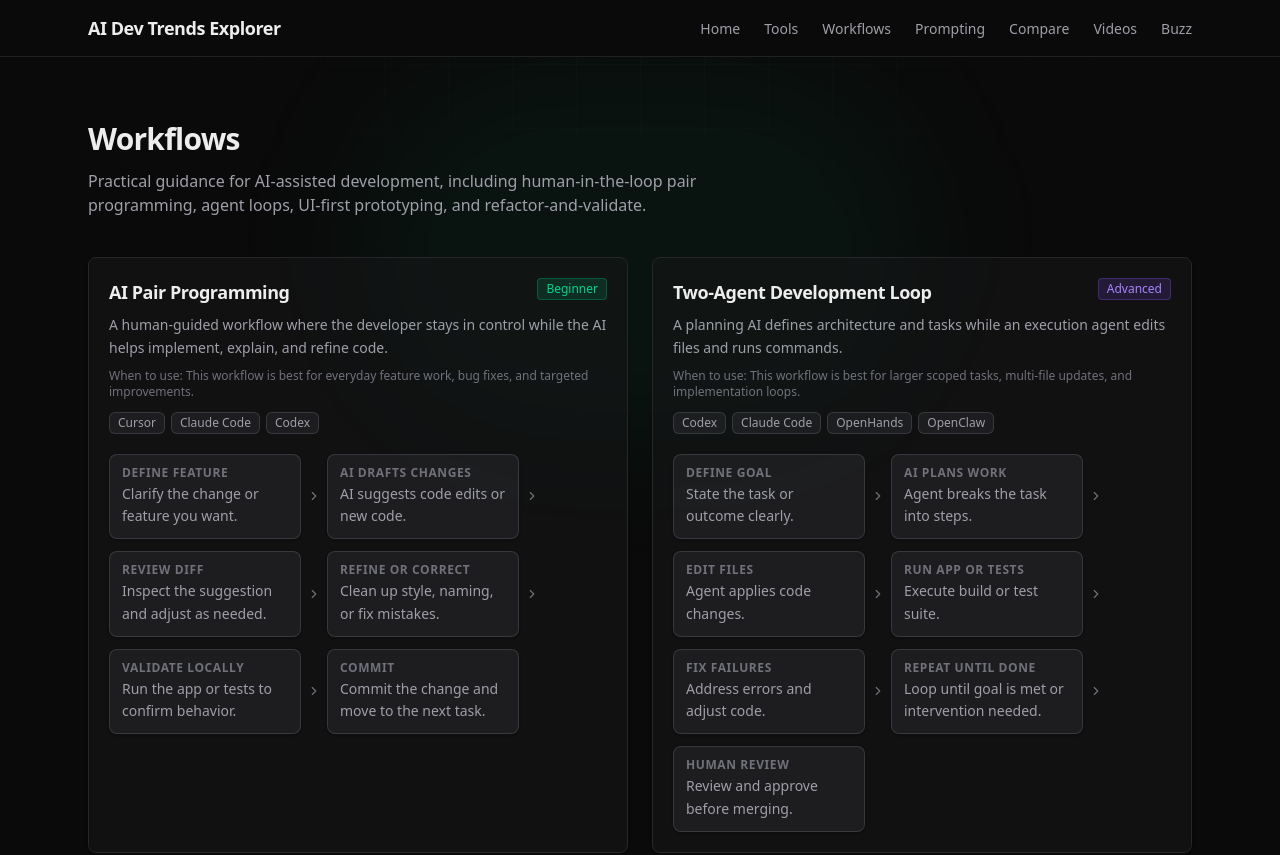
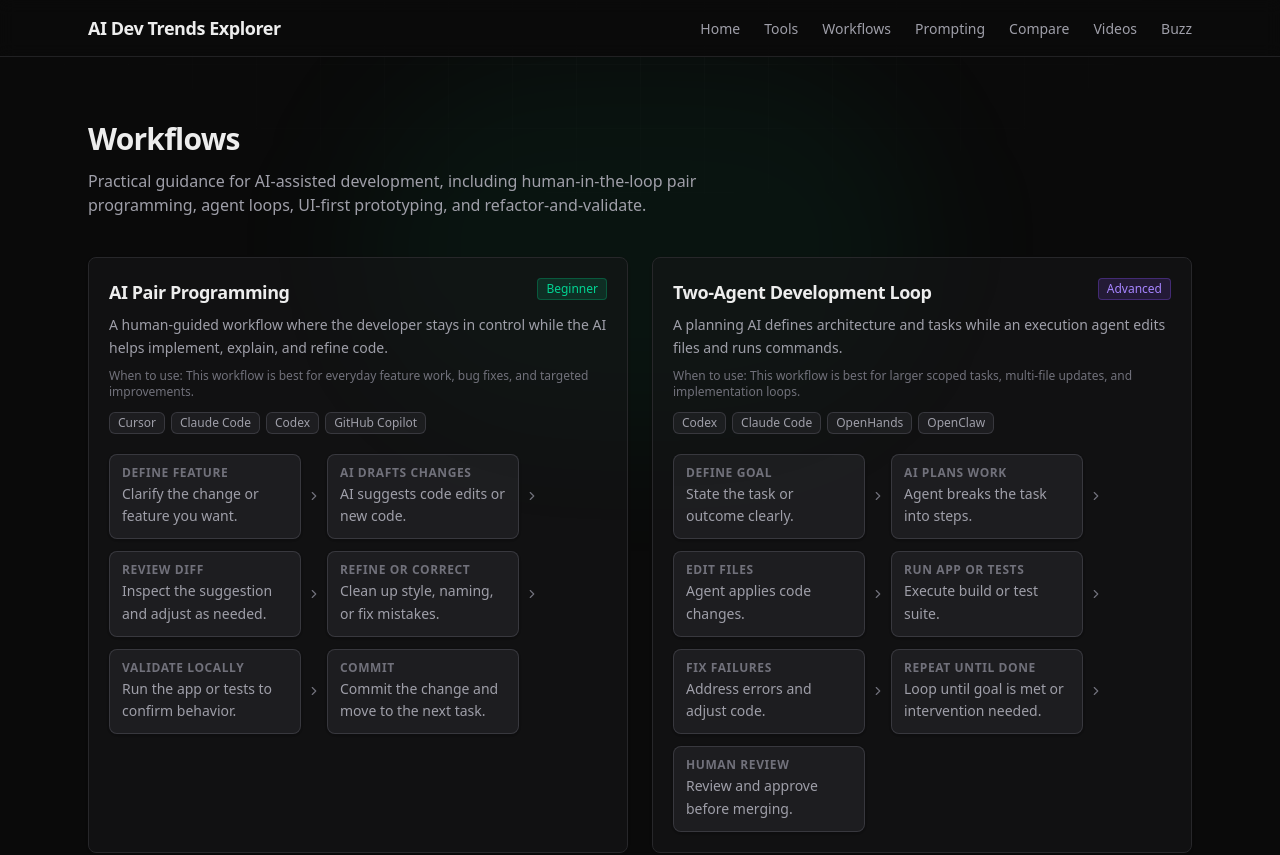
Before and after one commit to ian-schwartz/ai-dev-trends-explorer, a Next.js app: page /workflows in a window 1280 px wide. Shown: the top 855 px of the page. Built offline with nearby package versions, Linux system fonts and the light colour scheme.

Commit message:
content: add GitHub Copilot to AI Pair Programming workflow tools

```diff
--- a/src/data/workflows.ts
+++ b/src/data/workflows.ts
@@ -9,7 +9,7 @@ export const workflows: Workflow[] = [
     whenToUse:
       "This workflow is best for everyday feature work, bug fixes, and targeted improvements.",
     maturityLevel: "beginner",
-    relatedTools: ["Cursor", "Claude Code", "Codex"],
+    relatedTools: ["Cursor", "Claude Code", "Codex", "GitHub Copilot"],
     steps: [
       { title: "Define Feature", description: "Clarify the change or feature you want." },
       { title: "AI Drafts Changes", description: "AI suggests code edits or new code." },
```
